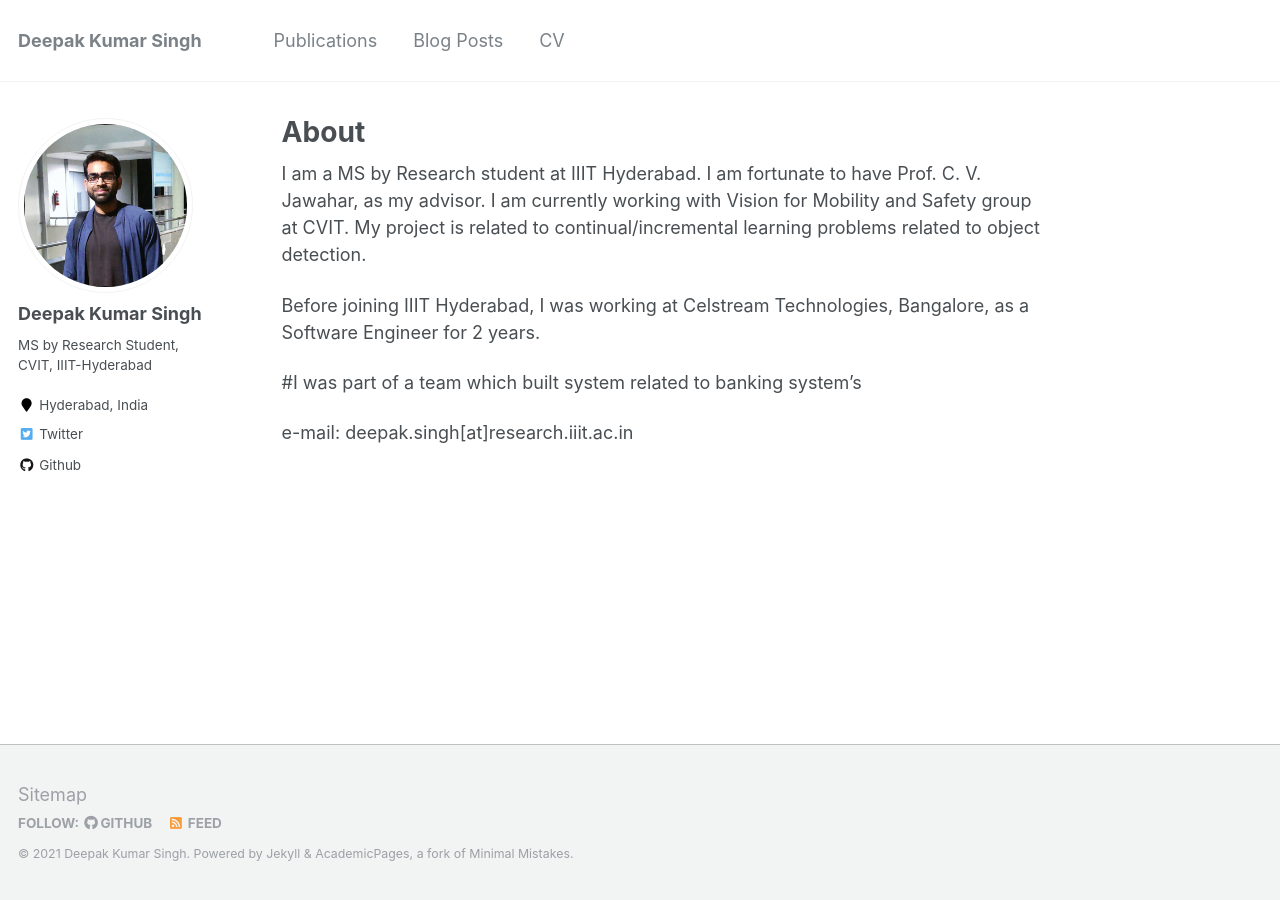
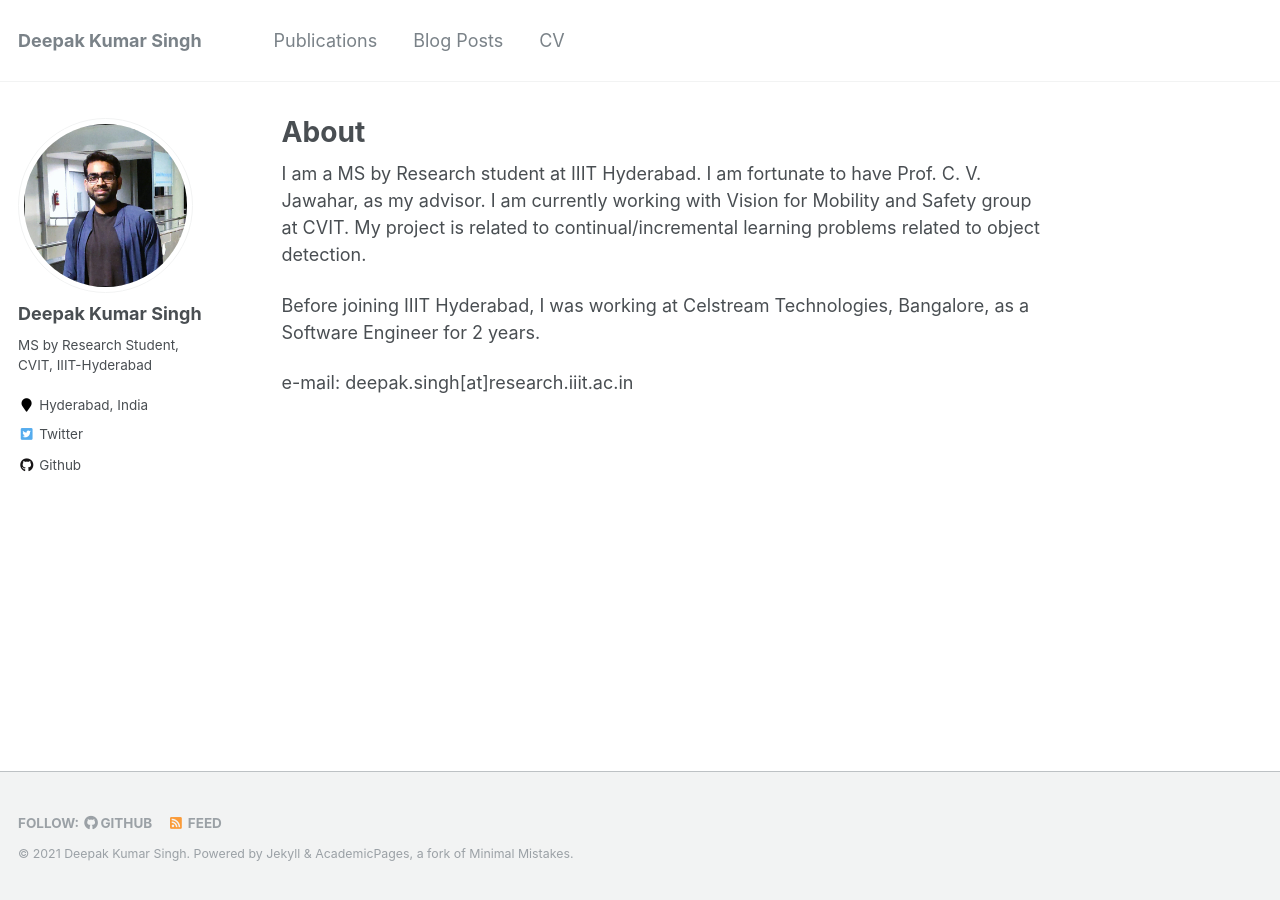
Before and after one commit to deepaksinghcv/deepakksingh.github.io, a Jekyll site: the page built from _pages/about.md, in a window 1280 px wide. Built offline with Jekyll 4.4.1, drawn with Linux system fonts in a browser that asks for light colours.

Commit message:
Modify About and remove footer

```diff
--- a/_includes/footer/custom.html
+++ b/_includes/footer/custom.html
@@ -1,3 +1,3 @@
 <!-- start custom footer snippets -->
-<a href="/sitemap/">Sitemap</a>
+<!-- <a href="/sitemap/">Sitemap</a> -->
 <!-- end custom footer snippets -->
--- a/_pages/about.md
+++ b/_pages/about.md
@@ -13,6 +13,6 @@ I am a MS by Research student at IIIT Hyderabad. I am fortunate to have Prof. C.
 
 Before joining IIIT Hyderabad, I was working at Celstream Technologies, Bangalore, as a Software Engineer for 2 years.
 
-#I was part of a team which built system related to banking system's
+<!-- #I was part of a team which built system related to banking system's -->
 
 e-mail: deepak.singh[at]research.iiit.ac.in
```
